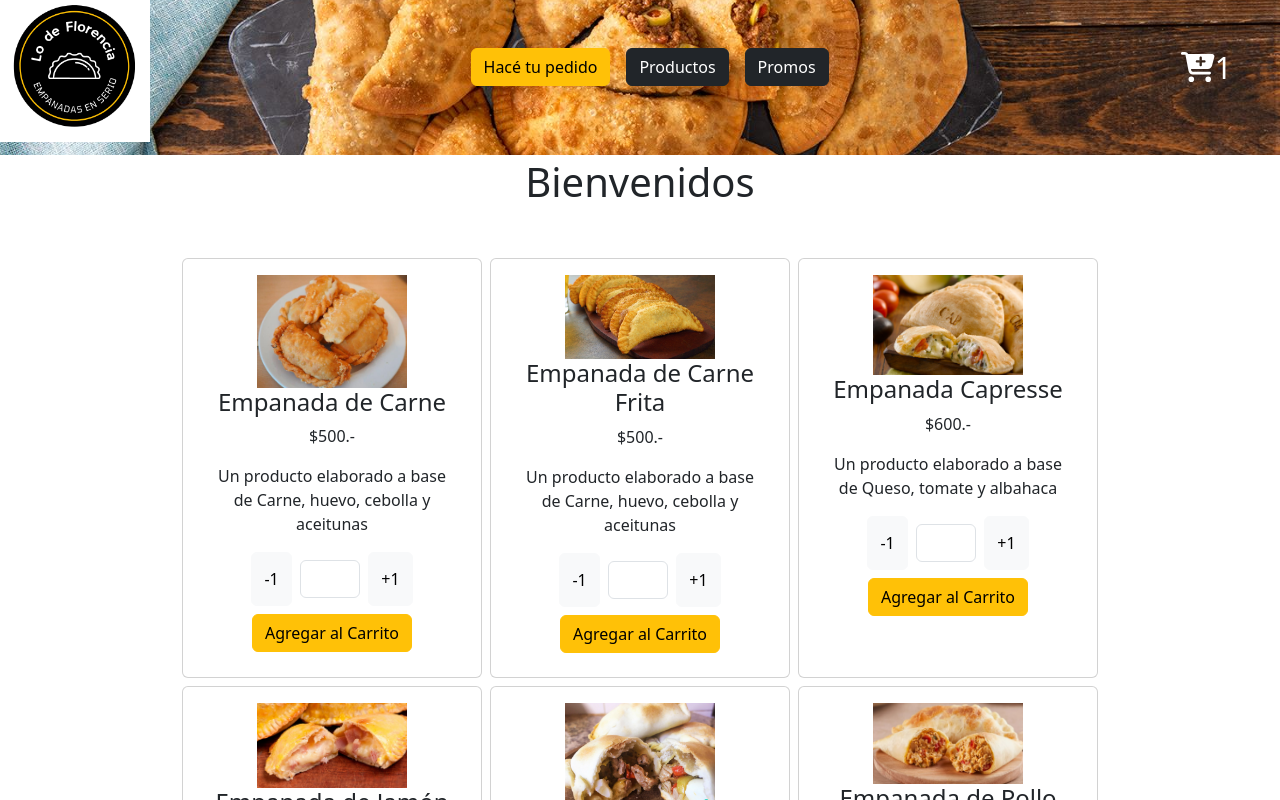
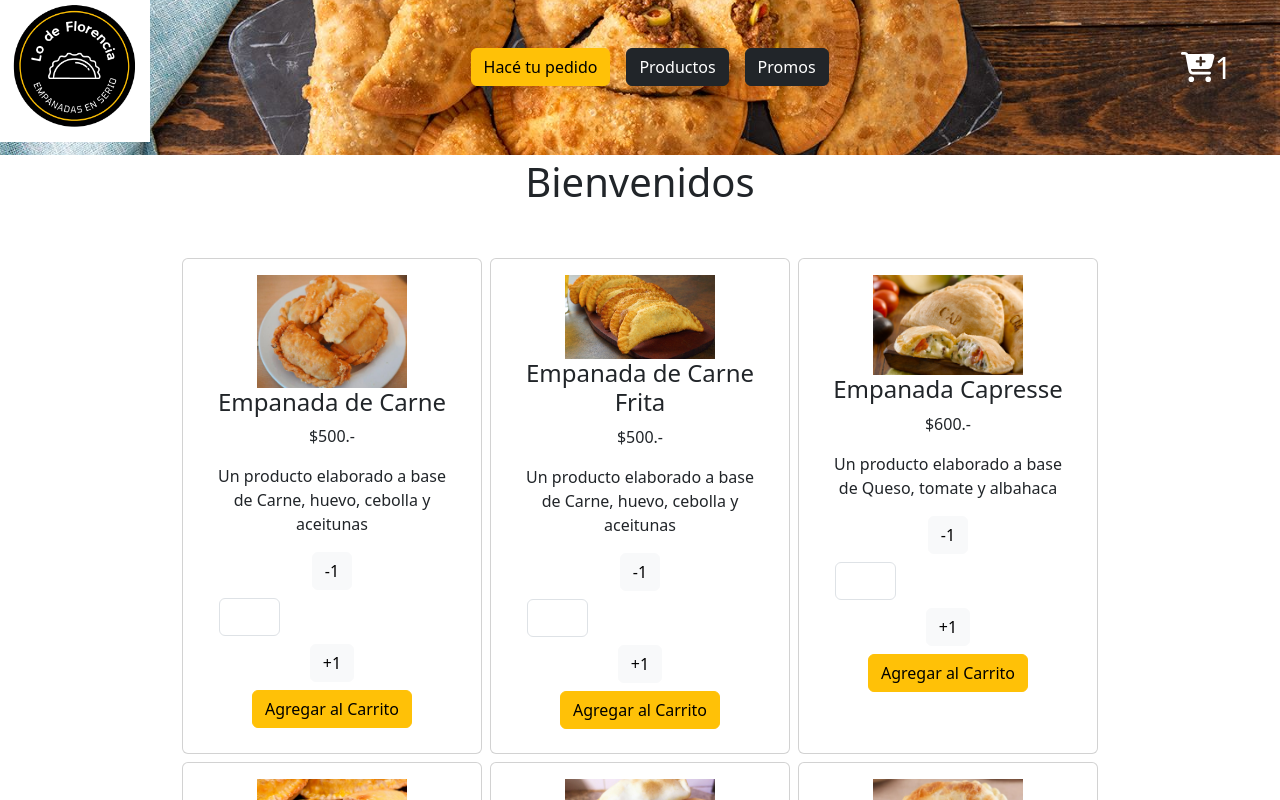
Before and after one commit to mariaFlorenciaMerzario/reactCorderCartTwo-github.pages, a React (Create React App) app: page / in a window 1280 px wide. Shown: the top 800 px of the page. Built offline with nearby package versions, Linux system fonts and the light colour scheme.

Commit message:
PreEntrega1+Merzario

```diff
--- a/src/Components/Container/Card.jsx
+++ b/src/Components/Container/Card.jsx
@@ -1,5 +1,6 @@
 import './Card.css';
-import Button from './button/Button';
+import ItemCount from './ItemCount/ItemCount';
+
 const Card = (props) => {
     return(
 
@@ -11,13 +12,9 @@ const Card = (props) => {
             <p>${props.price}.-</p>
             <p>{props.description}</p>
            <div className='d-flex justify-content-center'>
+      </div>
+          <ItemCount />
 
-
-              <Button class='btn btn-light' id="btnMinQuantity" num='-1'/>
-              <input name='quantity' className='w-25 m-2 form-control text-center'/>
-              <Button class='btn btn-light' id="btnAddQuantity" num='+1'/>
-             </div>
-              <Button class='btn btn-warning m-2' num='Agregar al Carrito'/>
         </div>
       </div>
 
--- /dev/null
+++ b/src/Components/Container/ItemCount/ItemCount.jsx
@@ -0,0 +1,14 @@
+import Button from "../button/Button"
+const ItemCount = (props) => {
+    return(
+       <>
+        <div>
+            <Button class='btn btn-light' id="btnMinQuantity" value='-1'/>
+            <input name='quantity' className='w-25 m-2 form-control text-center'/>
+            <Button class='btn btn-light' id="btnAddQuantity" value='+1'/>
+        </div>
+            <Button class='btn btn-warning m-2' value='Agregar al Carrito'/>
+       </>
+    )
+}
+export default ItemCount
--- a/src/Components/Container/button/Button.jsx
+++ b/src/Components/Container/button/Button.jsx
@@ -1,6 +1,6 @@
 const Button = (props) => {
     return(
-       <button className= {props.class} id={props.id}>{props.num}</button>
+       <button className= {props.class} id={props.id}>{props.value}</button>
     )
 }
 export default Button
--- a/src/Components/Navbar/Navbar.jsx
+++ b/src/Components/Navbar/Navbar.jsx
@@ -3,34 +3,30 @@ import CartWidget from "../CartWidget/CartWidget"
 import FormSearchNav from "./FormSearchNav"
 import Logo from "./Logo"
 import Cart from '../Cart/Cart'
+import Button from '../Container/button/Button'
 
 const Navbar = () => {
     return(
 
         <div className="m-4 row d-flex align-items-center justify-content-around">
             <nav className="navbar navbar-expand-lg navbar-light d-flex justify-content-around m-2 banner">
-
                 <a className="navbar-brand" href="#"><Logo/></a>
                 <button className="navbar-toggler" type="button" data-toggle="collapse" data-target="#navbarNav" aria-controls="navbarNav" aria-expanded="false" aria-label="Toggle navigation">
                     <span className="navbar-toggler-icon"></span>
                 </button>
                 <div className="collapse navbar-collapse" id="navbarNav">
                     <div className="navbar-nav m-auto">
-                   <button className="btn btn-warning m-2">Hacé tu pedido</button>
-                   <button className="btn btn-dark m-2">Productos</button>
-                   <button className="btn btn-dark m-2">Promos</button>
+                        <Button class="btn btn-warning m-2" value="Hacé tu pedido"/>
+                        <Button class="btn btn-dark m-2" value="Productos"/>
+                        <Button class="btn btn-dark m-2" value="Promos"/>
                     </div>
                         <Cart quantity="1"/>
                 </div>
-
                 {/* <a className="aCart" onclick="$('#modal').modal({ show:true }),mostrarCarrito()">
                     <ion-icon className="cart" name="cart-outline" id="cartNav"></ion-icon>
                 </a>  */}
-
             </nav>
             <FormSearchNav />
-
-
         </div>
 
 
```
Lines whose indentation alone changed are shown as unchanged.
